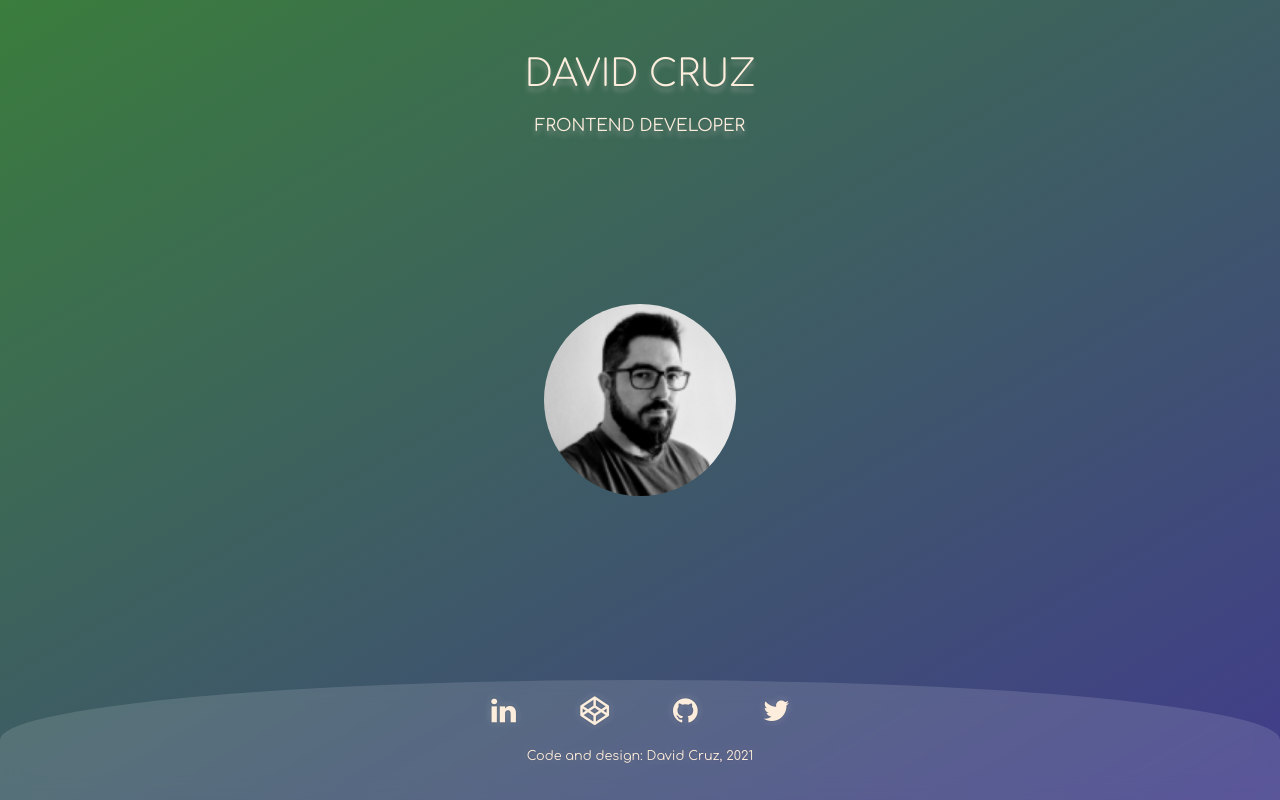
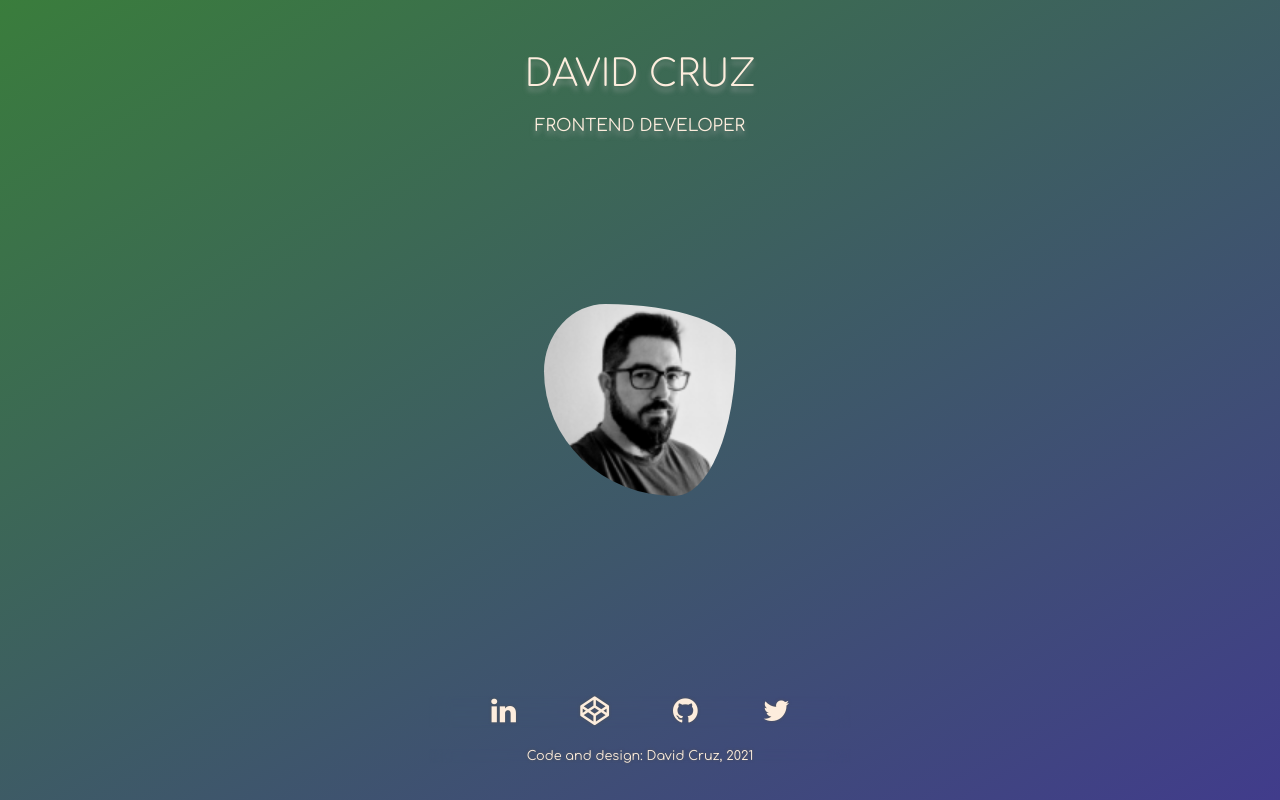
Before and after one commit to daviz1982/web, a plain HTML site: page index.html in a window 1280 px wide. Shown: the top 800 px of the page. Drawn offline with Linux system fonts and the light colour scheme.

Commit message:
footer changes, border radius main picture

```diff
--- a/css/css.css
+++ b/css/css.css
@@ -47,7 +47,7 @@
   font-family: var(--fonts);
   margin: 0;
   padding: 0;
-  text-shadow: 0 0 3px rgba(0, 0, 0, .25), 0 0 7px rgba(255, 255, 255, .25);
+  /* text-shadow: 0 0 3px rgba(0, 0, 0, .25), 0 0 7px rgba(255, 255, 255, .25); */
 }
 
 html {
@@ -164,7 +164,7 @@ a:hover {
 }
 
 .image-round {
-  border-radius: 50%;
+  border-radius: 32% 68% 32% 68% / 35% 24% 76% 65%;
   display: block;
   height: 12rem;
   background-image: url("../img/128.png");
@@ -178,7 +178,7 @@ a:hover {
 .blur {
   animation: 1s ease-out blurry 1.10s;
   animation-fill-mode: backwards;
-  border-radius: 50%;
+  border-radius: 32% 68% 32% 68% / 35% 24% 76% 65%;
   display: block;
   height: 100%;
   position: absolute;
@@ -295,8 +295,6 @@ section.contact form {
 
 .main--footer {
   align-items: center;
-  backdrop-filter: blur(10px);
-  background-color: #fff2;
   border-radius: 50% 50% 0 0;
   bottom: 0;
   height: var(--footer-height);
@@ -307,9 +305,11 @@ section.contact form {
 
 .main--footer>* {
   align-items: center;
+  backdrop-filter: blur(10px);
   display: flex;
   margin: 0 auto;
   min-width: var(--footer-min-width);
+
   width: var(--footer-width);
 }
 
@@ -336,11 +336,16 @@ section.contact form {
   background-color: var(--color-contact-2-bg);
 }
 
+.main--footer>nav li a i {
+  text-shadow: 0 0 3px #545454;
+}
+
 .main--footer .footer-legend {
   display: block;
   font-size: .8rem;
   margin-top: 1.33rem;
   text-align: center;
+  text-shadow: 0 0 3px #545454;
 }
 
 @keyframes blurry {
```
